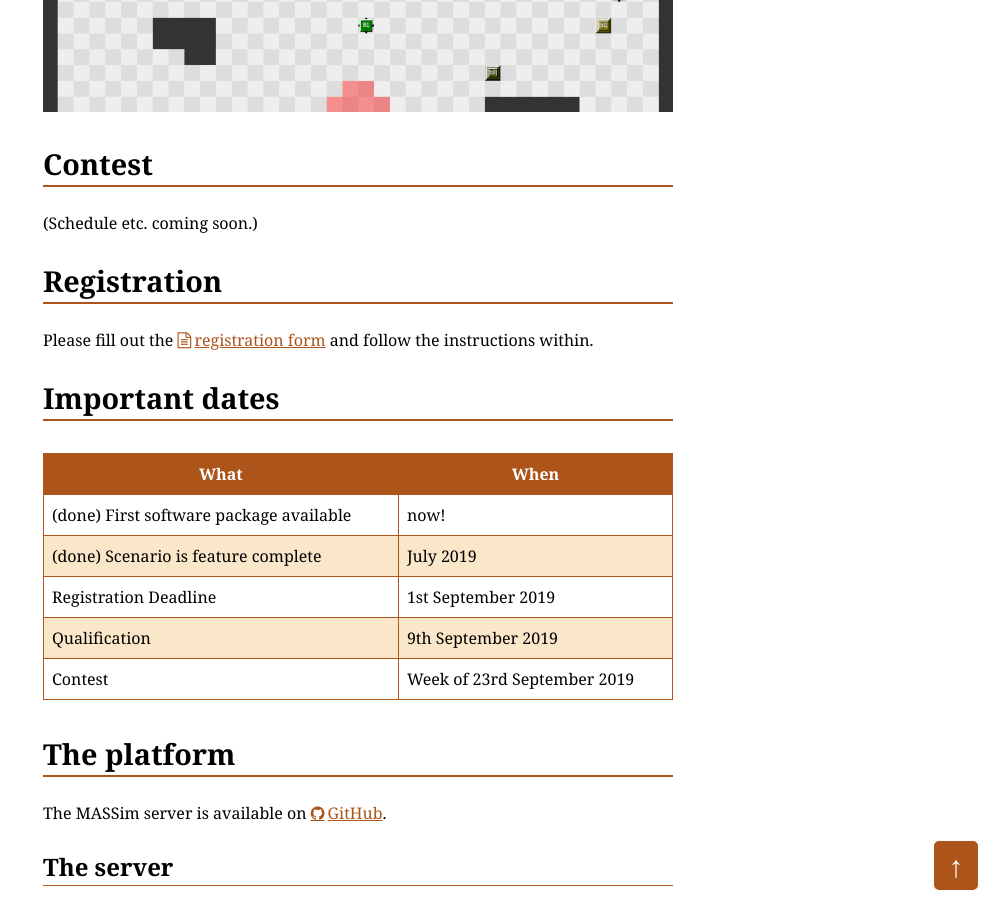
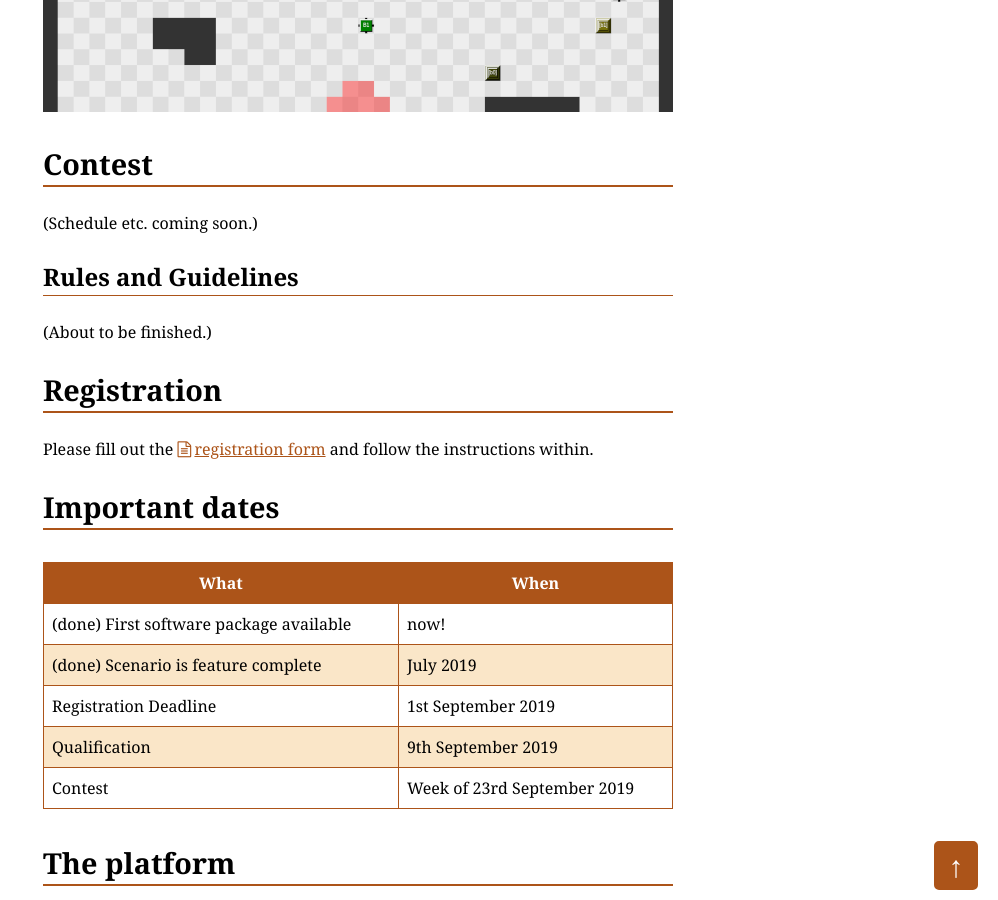
Before and after one commit to agentcontest/agentcontest.github.io, a Jekyll site: the page built from 2019/index.md, in a window 1280 px wide and 900 px high, scrolled down 670 px. Shown: the whole window, without its empty margins (282-1280 px from the left). Built offline with Jekyll 4.4.1, drawn with Linux system fonts in a browser that asks for light colours.

Commit message:
add placeholder for rules

```diff
--- a/2019/index.md
+++ b/2019/index.md
@@ -15,6 +15,10 @@ Contest
 -------
 
 (Schedule etc. coming soon.)
+
+### Rules and Guidelines
+
+(About to be finished.)
 
 Registration
 ------------
```
